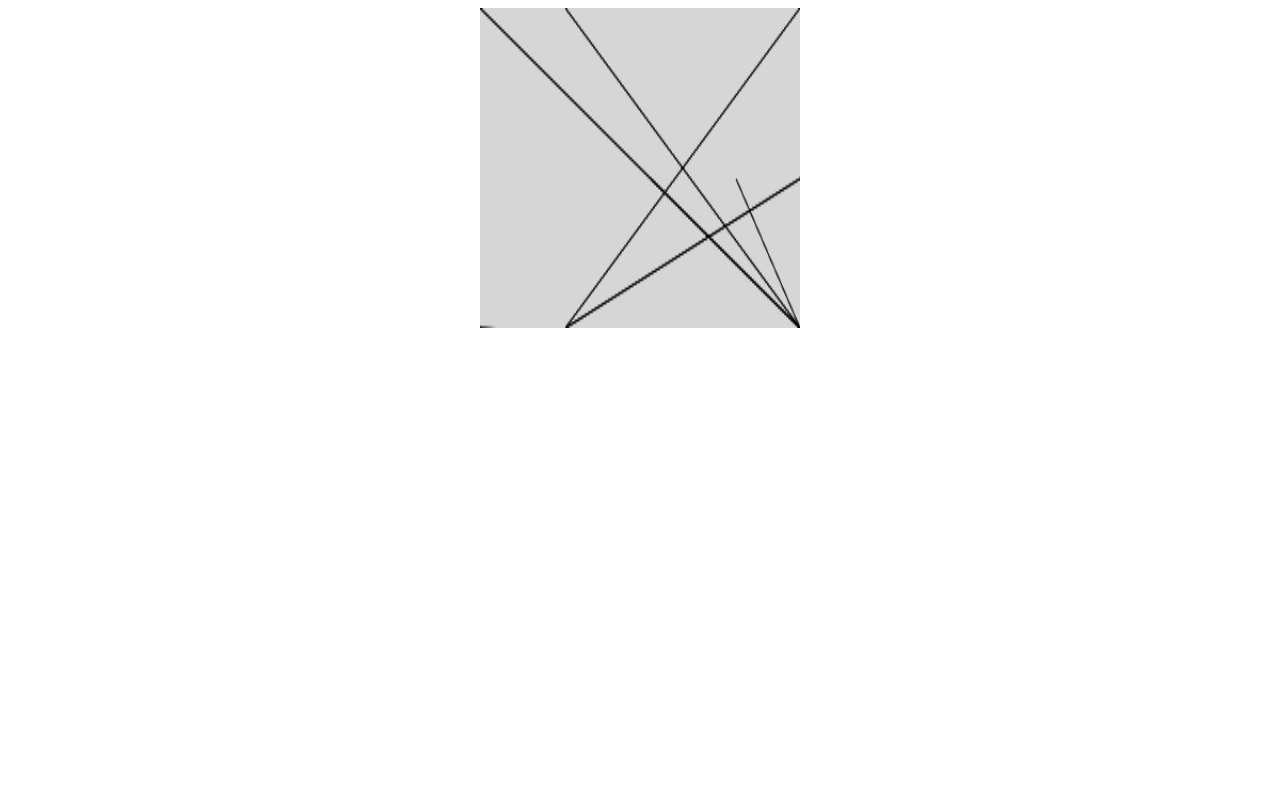
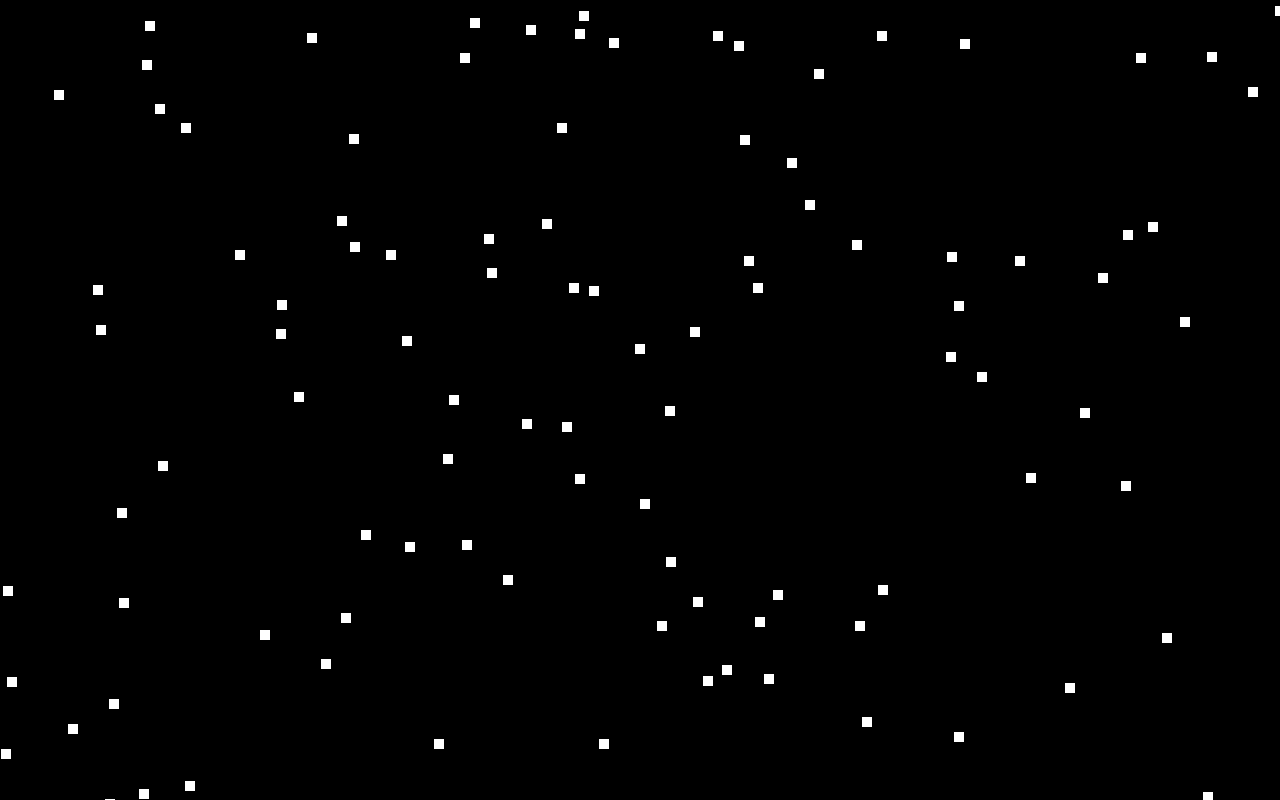
Before and after one commit to PatrickTaburet/Generative_Art, a plain HTML site: page index.html in a window 1280 px wide. Drawn offline with Linux system fonts and the light colour scheme.

Commit message:
particle_generator

```diff
--- a/index.html
+++ b/index.html
@@ -6,7 +6,7 @@
     <title>Document</title>
     <link rel="stylesheet" href="style.css">
 </head>
-<body onload="dessine(0,0,80);">
+<body > <!--add : onload="dessine(0,0,30);" , for line generator-->
     <canvas id="canvas"></canvas>
     <script src="index.js"></script>
 </body>
--- a/index.js
+++ b/index.js
@@ -1,73 +1,98 @@
 
-// Random Line Generator
+// ---------------Random Line Generator
 
-function vraiOuFaux(){
-    let random = Math.floor(Math.random() * 2);
-    if (random == 0){
-        return "faux";
-    } else{
-        return "vrai"
-    }
-}
+// function vraiOuFaux(){
+//     let random = Math.floor(Math.random() * 2);
+//     if (random == 0){
+//         return "faux";
+//     } else{
+//         return "vrai"
+//     }
+// }
 
-function dessine(x, y, pas) {
-    let mainCanvas = document.getElementById("canvas");
-    if (mainCanvas.getContext) {
-        const ctx = canvas.getContext("2d");
-
-        for (let i = 0; i < 300; i += pas) {
-           for (let j = 0; j < 150; j += pas) {
-             const xActuel = x + i;
-             const yActuel = y + j;
-
-             // Vérifiez ici si la case correspondante est remplie ou non
-             // Utilisez vraiOuFaux pour déterminer la valeur
-             if (vraiOuFaux() == "vrai"){
-               // Tracez une ligne de la gauche à la droite
-                ctx.beginPath();
-                ctx.moveTo(xActuel, yActuel);
-                ctx.lineTo(300, 150);
-                ctx.closePath();
-                ctx.stroke();
-             } else {
-               // Tracez une ligne du haut vers le bas
-                ctx.beginPath();
-                ctx.moveTo(300, xActuel);
-                ctx.lineTo(yActuel, 150);
-                ctx.closePath();
-                ctx.stroke();
-             }
-           }
-        }
-    }
-}
-
-// function dessine(){
+// function dessine(x, y, pas) {
 //     let mainCanvas = document.getElementById("canvas");
 //     if (mainCanvas.getContext) {
 //         const ctx = canvas.getContext("2d");
 
+//         for (let i = 0; i < 300; i += pas) {
+//            for (let j = 0; j < 150; j += pas) {
+//              const xActuel = x + i;
+//              const yActuel = y + j;
 
-//         if (vraiOuFaux() == "vrai"){
-//             ctx.beginPath();
-//             ctx.moveTo(300, 0);
-//             ctx.lineTo(0, 150);
-//             ctx.closePath();
-//             ctx.stroke();
-//         } else if(vraiOuFaux() == "faux"){
-//             ctx.beginPath();
-//             ctx.moveTo(0, 0);
-//             ctx.lineTo(300, 150);
-//             ctx.closePath();
-//             ctx.stroke();
+//              // Vérifiez ici si la case correspondante est remplie ou non
+//              // Utilisez vraiOuFaux pour déterminer la valeur
+//              if (vraiOuFaux() == "vrai"){
+//                // Tracez une ligne de la gauche à la droite
+//                 ctx.beginPath();
+//                 ctx.moveTo(xActuel, yActuel);
+//                 ctx.lineTo(300, 150);
+//                 ctx.closePath();
+//                 ctx.stroke();
+//              } else {
+//                // Tracez une ligne du haut vers le bas
+//                 ctx.beginPath();
+//                 ctx.moveTo(300, xActuel);
+//                 ctx.lineTo(yActuel, 150);
+//                 ctx.closePath();
+//                 ctx.stroke();
+//              }
+//            }
 //         }
-//       }
-// }
-// let pas;
-// for (i=0, i<4, i++){
-
+//     }
 // }
 
+// console.log(vraiOuFaux());
 
 
-console.log(vraiOuFaux());
+// -------------TUTO YOUTUBE :Flow Fields
+
+let canvas = document.getElementById("canvas");
+let ctx = canvas.getContext("2d");
+canvas.width = window.innerWidth;
+canvas.height = window.innerHeight;
+
+
+// CANVAS SETTINGS
+
+ctx.fillStyle = 'white';
+ctx.strokeStyle = "white";
+ctx.lineWidth = 1;
+
+class Particle {
+    constructor (effect){
+        this.effect = effect;
+        this.x = Math.floor(Math.random() * this.effect.width);
+        this.y = Math.floor(Math.random() * this.effect.height);
+    }
+    draw(context){
+        context.fillRect(this.x, this.y, 10, 10);
+    }
+}
+
+class Effect {
+    constructor (width, height){
+        this.width = width;
+        this.height = height;
+        this.particles = [];
+        this.numberOfParticles = 50;
+        this.init();
+    }
+
+    init(){
+        // create particles
+        for (let i = 0 ; i < this.numberOfParticles; i++){
+            this.particles.push(new Particle(this));
+        }
+    }
+    render(context){
+        this.particles.forEach(particle => {
+            particle.draw(context);
+        })
+    }
+}
+
+const effect = new Effect (canvas.width , canvas.height);
+effect.init();
+effect.render(ctx);
+console.log(effect);
--- a/style.css
+++ b/style.css
@@ -1,7 +1,12 @@
+*{
+    margin: 0;
+    padding: 0;
+    box-sizing: border-box;
+}
+
 canvas{
-    width: 320px;
-    height: 320px;
-    background-color: rgba(131, 131, 131, 0.329);
+    background-color: rgb(0, 0, 0);
+    position: absolute;
 }
 body{
     display: flex;
```
Also changed, not shown: particle_generator.js (added, +53 -0 lines).
